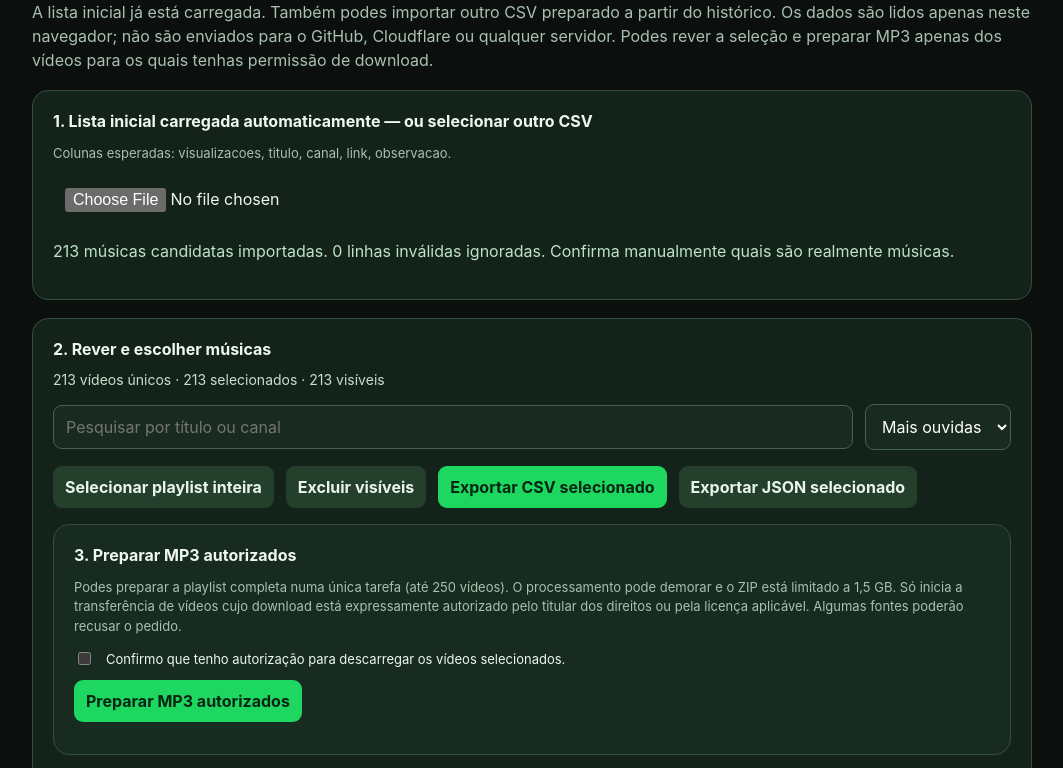
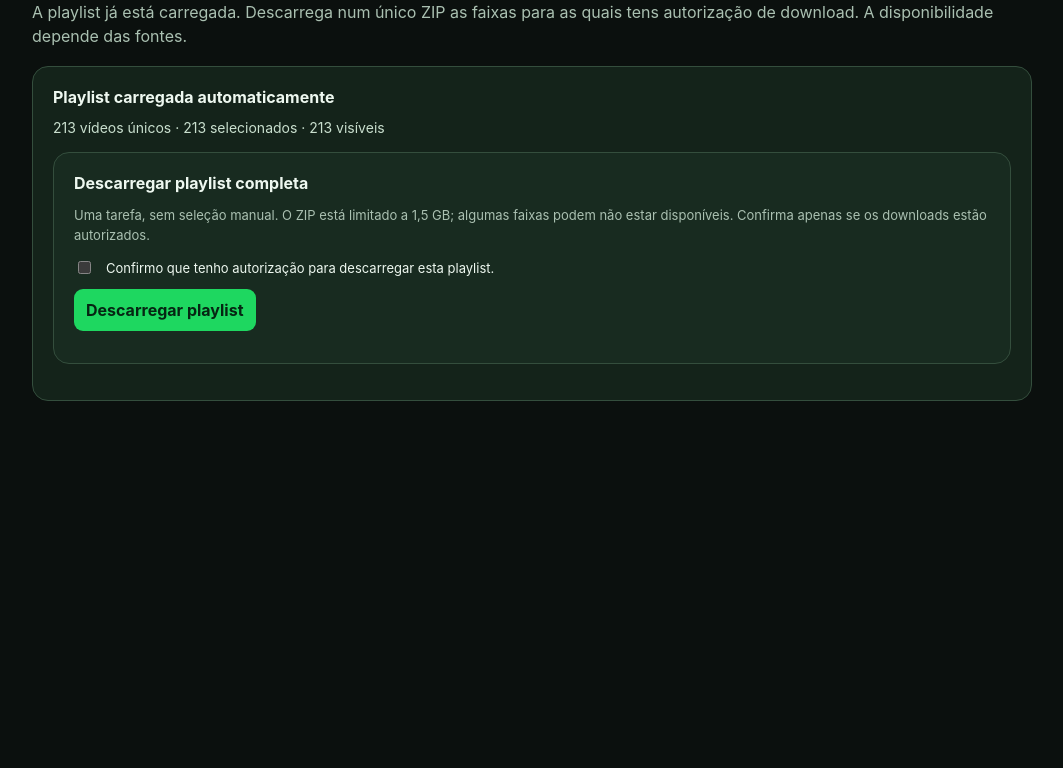
Before and after one commit to AlexandreMoiteiro/playlist-downloader, a plain HTML site: page static/youtube-import.html in a window 1280 px wide. Shown: the part 146-914 px from the top of the page, without its empty margins (108-1171 px from the left). After the commit the page ends 800 px from the top, so only its background shows below. Drawn offline with Linux system fonts and the light colour scheme.

Commit message:
ux: simplify YouTube playlist to one download button

```diff
--- a/static/youtube-import.html
+++ b/static/youtube-import.html
@@ -2,7 +2,7 @@
 <html lang="pt">
 <head>
 <meta charset="utf-8"><meta name="viewport" content="width=device-width,initial-scale=1">
-<title>Playlist Studio — Revisão YouTube</title>
+<title>Playlist Studio — Descarregar playlist</title>
 <style>
 :root{color-scheme:dark;font-family:Inter,system-ui,-apple-system,"Segoe UI",sans-serif}
 *{box-sizing:border-box}body{margin:0;background:#0b100e;color:#eef8f0;padding:28px 16px}
@@ -30,22 +30,22 @@ a{color:#69e897}label{cursor:pointer}
 </head>
 <body><main>
 <p class="muted">Playlist Studio / Importação YouTube</p>
-<h1>Rever músicas do histórico</h1>
-<p>A lista inicial já está carregada. Também podes importar outro CSV preparado a partir do histórico. Os dados são lidos apenas neste navegador; não são enviados para o GitHub, Cloudflare ou qualquer servidor. Podes rever a seleção e preparar MP3 apenas dos vídeos para os quais tenhas permissão de download.</p>
-<section class="panel">
+<h1>Descarregar playlist</h1>
+<p>A playlist já está carregada. Descarrega num único ZIP as faixas para as quais tens autorização de download. A disponibilidade depende das fontes.</p>
+<section class="panel" hidden>
 <label for="file"><strong>1. Lista inicial carregada automaticamente — ou selecionar outro CSV</strong></label>
 <p class="small muted">Colunas esperadas: visualizacoes, titulo, canal, link, observacao.</p>
 <input id="file" type="file" accept=".csv,text/csv">
 <p id="message" role="status" aria-live="polite"></p>
 </section>
 <section id="review" class="panel" hidden>
-<strong>2. Rever e escolher músicas</strong>
+<strong>Playlist carregada automaticamente</strong>
 <div class="stats" id="stats"></div>
-<div class="row" style="margin:16px 0">
+<div class="row" style="display:none;margin:16px 0">
 <input id="search" type="search" placeholder="Pesquisar por título ou canal" aria-label="Pesquisar músicas">
 <select id="order" aria-label="Ordenação"><option value="plays">Mais ouvidas</option><option value="title">Título A–Z</option><option value="channel">Canal A–Z</option></select>
 </div>
-<div class="row" style="margin-bottom:14px">
+<div class="row" style="display:none;margin-bottom:14px">
 <button id="all" class="secondary" type="button">Selecionar playlist inteira</button>
 <button id="none" class="secondary" type="button">Excluir visíveis</button>
 
@@ -53,13 +53,13 @@ a{color:#69e897}label{cursor:pointer}
 <button id="exportJson" class="secondary" type="button">Exportar JSON selecionado</button>
 </div>
 <div class="panel" style="margin:16px 0;background:#182b20">
-<strong>3. Preparar MP3 autorizados</strong>
-<p class="small muted">Podes preparar a playlist completa numa única tarefa (até 250 vídeos). O processamento pode demorar e o ZIP está limitado a 1,5 GB. Só inicia a transferência de vídeos cujo download está expressamente autorizado pelo titular dos direitos ou pela licença aplicável. Algumas fontes poderão recusar o pedido.</p>
-<label class="row small" style="margin-bottom:12px"><input type="checkbox" id="permission"> Confirmo que tenho autorização para descarregar os vídeos selecionados.</label>
-<div class="row"><button id="prepare" type="button">Preparar MP3 autorizados</button><span id="jobStatus" class="small muted" role="status" aria-live="polite"></span></div>
+<strong>Descarregar playlist completa</strong>
+<p class="small muted">Uma tarefa, sem seleção manual. O ZIP está limitado a 1,5 GB; algumas faixas podem não estar disponíveis. Confirma apenas se os downloads estão autorizados.</p>
+<label class="row small" style="margin-bottom:12px"><input type="checkbox" id="permission"> Confirmo que tenho autorização para descarregar esta playlist.</label>
+<div class="row"><button id="prepare" type="button">Descarregar playlist</button><span id="jobStatus" class="small muted" role="status" aria-live="polite"></span></div>
 <div id="jobDetails" class="small muted" style="margin-top:12px"></div>
 </div>
-<div class="tablewrap"><table>
+<div class="tablewrap" hidden><table>
 <thead><tr><th>Incluir</th><th>Vistas</th><th>Título</th><th>Canal</th><th>Vídeo</th></tr></thead>
 <tbody id="rows"></tbody></table></div>
 </section>
```
